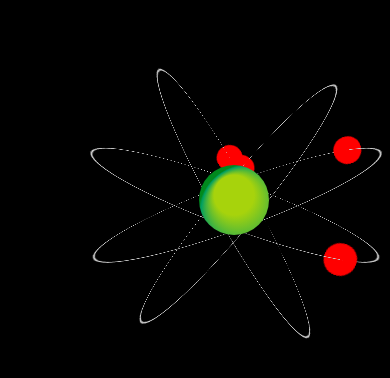
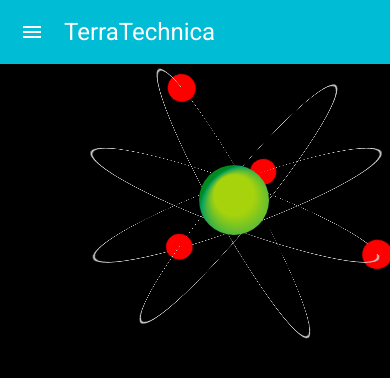
Before and after one commit to dSecret/TerraTechnica2k18, a React (Create React App) app: page / in a window 390 px wide. Shown: the top 378 px of the page. Built offline with nearby package versions, Linux system fonts and the light colour scheme; a web font is replaced by a local one.

Commit message:
Mobile view fixed. top nav style={{position:fixed}}

```diff
--- a/src/App.js
+++ b/src/App.js
@@ -20,6 +20,7 @@ class App extends Component {
     return (
       <div className="App">
              <MuiThemeProvider>
+                    <NavBar/>
                     <Router history={browserHistory}>
                        <Route path="/" component={Home}/>
                        <Route path="/events" component={Events}/>
--- a/src/components/navbar.js
+++ b/src/components/navbar.js
@@ -17,7 +17,7 @@ class NavBar extends Component {
   handleClose = () => this.setState({open: false});
   render() {
     return (
-       <div>
+       <div style={{position:"fixed",left:"0px",top:"0px",width:"100vw",zIndex:"5"}}>
            	<AppBar title="TerraTechnica"
            		onLeftIconButtonTouchTap={this.handleToggle}
            	>
--- a/src/css/team.css
+++ b/src/css/team.css
@@ -1,5 +1,6 @@
 .team{
 	width:100vw;
+	padding-top:100px;
 }
 .team-member{
 	text-align:center;
--- a/src/pages/events/events.js
+++ b/src/pages/events/events.js
@@ -2,14 +2,12 @@ import React, { Component } from 'react';
 import '../../css/events.css';
 
 import EventsCard from '../../components/eventcard.js'
-import NavBar from '../../components/navbar.js'
 import LeftsideMenu from '../../components/leftsideMenu.js'
 
 class Events extends Component {
   render() {
     return (
-      <div className="Events">
-      		<NavBar/>
+      <div className="Events" style={{paddingTop: '100px'}}>
           <div className="cont-sidebars">
           		<div className="leftSide">
                     <div className="in-leftside">
--- a/src/pages/team/team.js
+++ b/src/pages/team/team.js
@@ -2,7 +2,6 @@ import React, { Component } from 'react';
 
 
 // components imports
-import NavBar from '../../components/navbar.js'
 import Profilecard from '../../components/profilecard.js'
 // css imports
 import '../../css/customcard.css';
@@ -13,7 +12,6 @@ class Team extends Component {
   render() {
     return (
      <div className="team">
-      	<NavBar/>
           <div className="team-member">
               <div className="customcard-wrapper">
                       			<Profilecard/>
```
Lines whose indentation alone changed are shown as unchanged.
